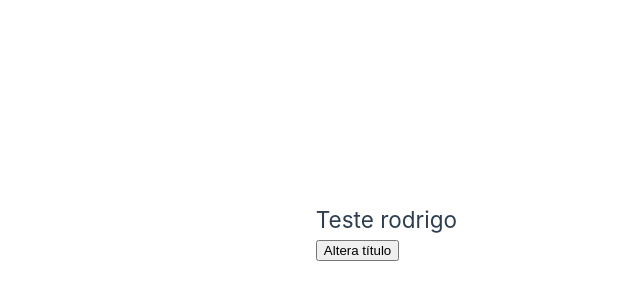
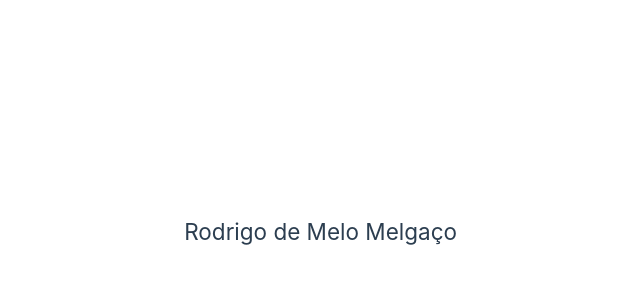
Before and after one commit to rmmelgaco/pos-vue-unidade1, a Vue app: page / in a window 1280 px wide. Shown: the part 168-468 px from the top of the page, without its empty margins (183-823 px from the left). Built offline with nearby package versions, Linux system fonts and the light colour scheme.

Commit message:
mostrando dados

```diff
--- a/src/App.vue
+++ b/src/App.vue
@@ -1,20 +1,17 @@
 <script setup>
-import {ref} from 'vue';
+import {ref} from 'vue'
 
-const titulo = ref('Teste rodrigo');
+const sobreMim = ref({})
 
-function alteraTitulo() {
-  titulo.value += 1;
-}
+fetch('src/meusDados.json')
+    .then( res => res.json())
+    .then(data => sobreMim.value = data)
 
 </script>
 
 <template>
   <main>
-    <h2>{{ titulo }}</h2>
-    <button @click='alteraTitulo'>
-      Altera título
-    </button>
+    <h2>{{ sobreMim.nome }}</h2>
   </main>
 </template>
 
--- a/src/meusDados.json
+++ b/src/meusDados.json
@@ -1,8 +1,6 @@
 {
-  "sobre": {
-    "nome": "Rodrigo de Melo Melgaço",
-    "descrição": "Graduado em Ciência da Computação pela Unicamp em 2021. Atualmente trabalha como Auditor Federal de Controle Externo no Tribunal de Contas da União. Experiência em diversos órgãos públicos como servidor na área de TI. Também trabalhei em empresas privadas."
-  },
+  "nome": "Rodrigo de Melo Melgaço",
+  "descrição": "Graduado em Ciência da Computação pela Unicamp em 2021. Atualmente trabalha como Auditor Federal de Controle Externo no Tribunal de Contas da União. Experiência em diversos órgãos públicos como servidor na área de TI. Também trabalhei em empresas privadas.",
   "dadosAcademicos": [
     {
       "instituicao": "Universidade Estadual de Campinas",
```
